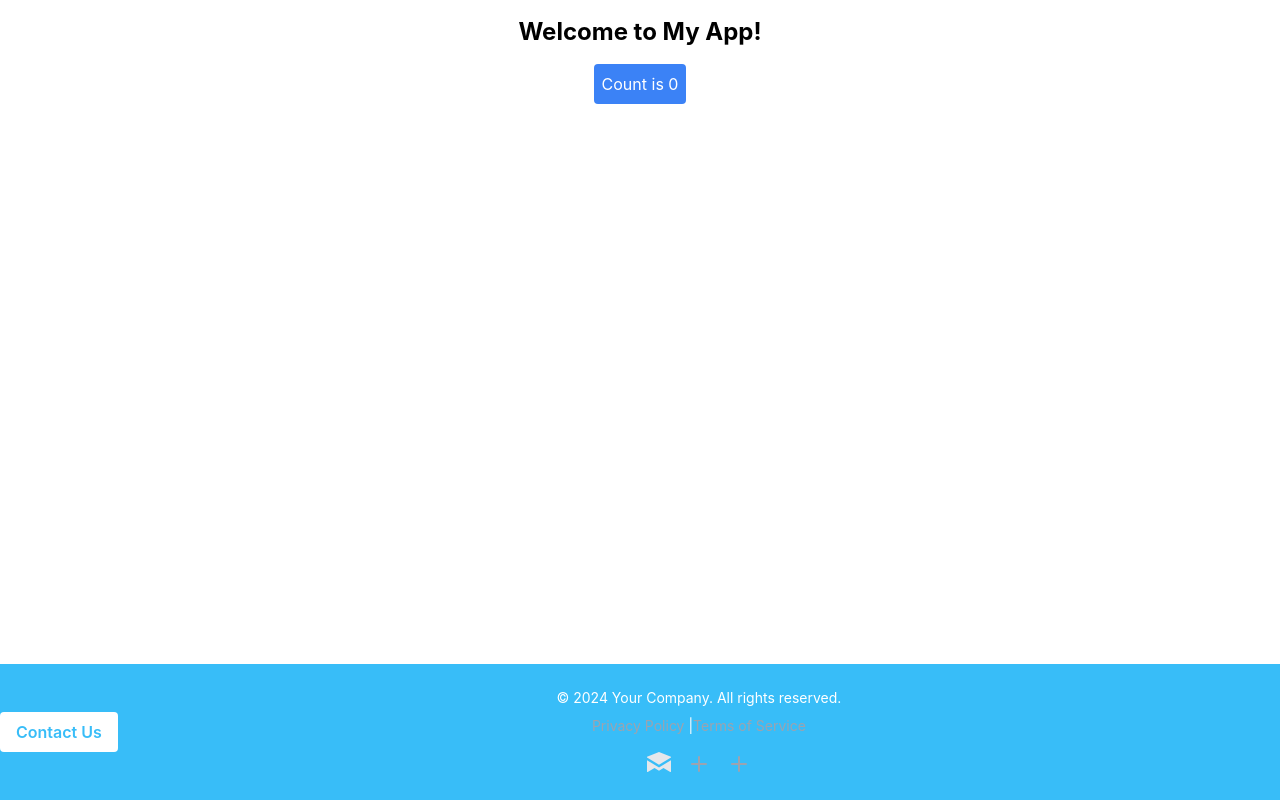
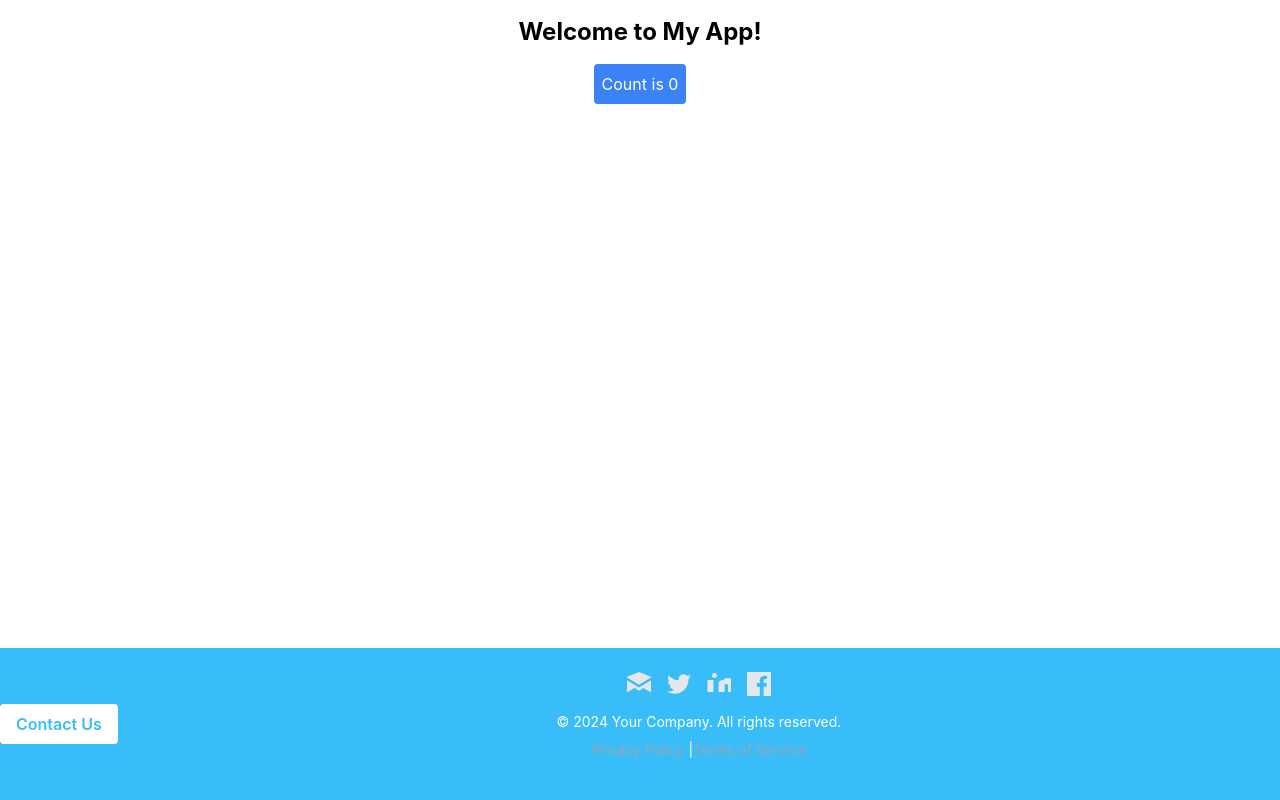
Before and after one commit to merinnaa/Group-home, a React (Vite) app in the folder frontend/my-vite-react-app/: page /about in a window 1280 px wide. Built offline with nearby package versions, Linux system fonts and the light colour scheme.

Commit message:
Fixed minor and add socila media .

```diff
--- a/frontend/my-vite-react-app/src/components/Footer.jsx
+++ b/frontend/my-vite-react-app/src/components/Footer.jsx
@@ -1,43 +1,3 @@
-// import React from 'react'
-// export default function Footer() {
-//   return (
-
-
-
-
-// <footer class="bg-sky-400 text-white py-6">
-//    <div className="container mx-auto flex justify-between items-center">
-//     <p class="text-sm mb-2">© 2024 Your Company. All rights reserved.</p>
-//     <p class="text-sm mb-4">
-//       <a href="#" class="text-gray-400 hover:text-white">Privacy Policy</a> |
-//       <a href="#" class="text-gray-400 hover:text-white">Terms of Service</a>
-//     </p>
-//     <div class="flex justify-center space-x-4">
-
-//       <a href="mailto:email@example.com" className="text-gray-200 hover:text-white">
-//              <svg className="w-6 h-6" fill="currentColor" viewBox="0 0 24 24" xmlns="http://www.w3.org/2000/svg">
-//                <path d="M12 12.713l11.985-7.162a.5.5 0 00-.007-.85L12 0 .022 4.701a.5.5 0 00-.015.864L12 12.713zM0 8.222v11.309a.5.5 0 00.763.429l6.737-3.853 4.5 2.684 4.5-2.684 6.737 3.853a.5.5 0 00.763-.429V8.222l-11.985 7.164L0 8.222z" />
-//              </svg>
-//              <span className="sr-only">Email</span>
-//            </a>
-//       <a href="#" class="text-gray-400 hover:text-white">
-//         <svg class="w-6 h-6" fill="none" stroke="currentColor" viewBox="0 0 24 24" xmlns="http://www.w3.org/2000/svg"><path stroke-linecap="round" stroke-linejoin="round" stroke-width="2" d="M12 5v14m7-7H5"></path></svg>
-//         <span class="sr-only">Twitter</span>
-//       </a>
-//       <a href="#" class="text-gray-400 hover:text-white">
-//         <svg class="w-6 h-6" fill="none" stroke="currentColor" viewBox="0 0 24 24" xmlns="http://www.w3.org/2000/svg"><path stroke-linecap="round" stroke-linejoin="round" stroke-width="2" d="M12 5v14m7-7H5"></path></svg>
-//         <span class="sr-only">Instagram</span>
-//       </a>
-//     </div>
-//     <a href="/contact" className="bg-white text-sky-400 hover:bg-gray-100 font-semibold py-2 px-4 rounded">
-//           Contact Us
-//         </a>
-//   </div>
-// </footer>
-//   );
-// }
-
-
 import React from 'react';
 
 export default function Footer() {
@@ -49,33 +9,47 @@ export default function Footer() {
           Contact Us
         </a>
 
-        {/* Center content: Privacy policy and social links */}
+        {/* Center content: Social links on top, Privacy policy and terms below */}
         <div className="text-center">
-          <p className="text-sm mb-2">© 2024 Your Company. All rights reserved.</p>
-          <p className="text-sm mb-4">
-            <a href="#" className="text-gray-400 hover:text-white">Privacy Policy</a> |
-            <a href="#" className="text-gray-400 hover:text-white">Terms of Service</a>
-          </p>
-          <div className="flex justify-center space-x-4">
+          {/* Social media links with LinkedIn and Facebook */}
+          <div className="flex justify-center space-x-4 mb-4">
             <a href="mailto:email@example.com" className="text-gray-200 hover:text-white">
               <svg className="w-6 h-6" fill="currentColor" viewBox="0 0 24 24" xmlns="http://www.w3.org/2000/svg">
                 <path d="M12 12.713l11.985-7.162a.5.5 0 00-.007-.85L12 0 .022 4.701a.5.5 0 00-.015.864L12 12.713zM0 8.222v11.309a.5.5 0 00.763.429l6.737-3.853 4.5 2.684 4.5-2.684 6.737 3.853a.5.5 0 00.763-.429V8.222l-11.985 7.164L0 8.222z" />
               </svg>
               <span className="sr-only">Email</span>
             </a>
-            <a href="#" className="text-gray-400 hover:text-white">
-              <svg className="w-6 h-6" fill="none" stroke="currentColor" viewBox="0 0 24 24" xmlns="http://www.w3.org/2000/svg">
-                <path stroke-linecap="round" stroke-linejoin="round" stroke-width="2" d="M12 5v14m7-7H5"></path>
+
+            <a href="https://twitter.com" target="_blank" rel="noopener noreferrer" className="text-gray-200 hover:text-white">
+              <svg className="w-6 h-6" fill="currentColor" viewBox="0 0 24 24" xmlns="http://www.w3.org/2000/svg">
+                <path d="M23.954 4.569c-.885.392-1.83.656-2.825.775 1.014-.608 1.794-1.574 2.163-2.723-.951.564-2.005.974-3.127 1.195-.897-.957-2.178-1.555-3.594-1.555-2.722 0-4.928 2.206-4.928 4.928 0 .39.044.765.127 1.124-4.094-.205-7.725-2.164-10.155-5.144-.424.722-.667 1.561-.667 2.457 0 1.696.865 3.19 2.18 4.069-.803-.026-1.56-.247-2.22-.616v.062c0 2.364 1.684 4.337 3.918 4.782-.41.111-.841.171-1.287.171-.315 0-.623-.031-.923-.088.624 1.949 2.434 3.372 4.576 3.413-1.68 1.316-3.8 2.103-6.104 2.103-.396 0-.788-.023-1.174-.069 2.179 1.397 4.768 2.211 7.548 2.211 9.051 0 14-7.496 14-13.986 0-.21 0-.423-.015-.633.961-.695 1.8-1.562 2.462-2.549z" />
               </svg>
               <span className="sr-only">Twitter</span>
             </a>
-            <a href="#" className="text-gray-400 hover:text-white">
-              <svg className="w-6 h-6" fill="none" stroke="currentColor" viewBox="0 0 24 24" xmlns="http://www.w3.org/2000/svg">
-                <path stroke-linecap="round" stroke-linejoin="round" stroke-width="2" d="M12 5v14m7-7H5"></path>
+
+            {/* LinkedIn icon */}
+            <a href="https://linkedin.com" target="_blank" rel="noopener noreferrer" className="text-gray-200 hover:text-white">
+              <svg className="w-6 h-6" fill="currentColor" viewBox="0 0 24 24" xmlns="http://www.w3.org/2000/svg">
+                <path d="M4.98 3.5C4.98 2.12 6.09 1 7.48 1s2.5 1.12 2.5 2.5S8.87 6 7.48 6C6.09 6 4.98 4.88 4.98 3.5zM.5 8h6v12h-6V8zM16 8c-3.22 0-4.44 1.78-4.44 3.72V20h6V13.5s-.02-1.72 1.47-1.72C20.5 11.78 21 13.22 21 14V20h6v-7.5c0-4.5-2.44-6.5-6-6.5-2.81 0-4.22 1.44-5 2.5V8h-6z" />
               </svg>
-              <span className="sr-only">Instagram</span>
+              <span className="sr-only">LinkedIn</span>
+            </a>
+
+            {/* Facebook icon */}
+            <a href="https://facebook.com" target="_blank" rel="noopener noreferrer" className="text-gray-200 hover:text-white">
+              <svg className="w-6 h-6" fill="currentColor" viewBox="0 0 24 24" xmlns="http://www.w3.org/2000/svg">
+                <path d="M22.675 0H1.325C.593 0 0 .593 0 1.326v21.348C0 23.407.593 24 1.325 24h11.495v-9.294H9.785v-3.622h3.035V8.413c0-3.007 1.792-4.664 4.533-4.664 1.312 0 2.686.235 2.686.235v2.95h-1.512c-1.492 0-1.955.927-1.955 1.875v2.277h3.321l-.531 3.622h-2.79V24h5.47C23.407 24 24 23.407 24 22.674V1.326C24 .593 23.407 0 22.675 0z" />
+              </svg>
+              <span className="sr-only">Facebook</span>
             </a>
           </div>
+
+          {/* Privacy policy and terms moved to the bottom */}
+          <p className="text-sm mb-2">© 2024 Your Company. All rights reserved.</p>
+          <p className="text-sm mb-4">
+            <a href="#" className="text-gray-400 hover:text-white">Privacy Policy</a> |
+            <a href="#" className="text-gray-400 hover:text-white">Terms of Service</a>
+          </p>
         </div>
 
         {/* Empty div for right-side alignment */}
```
